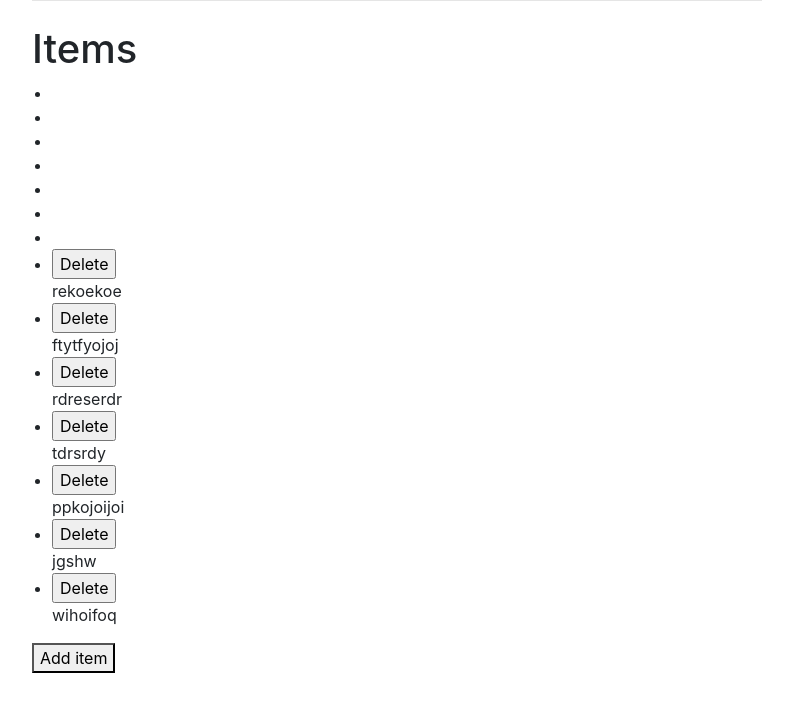
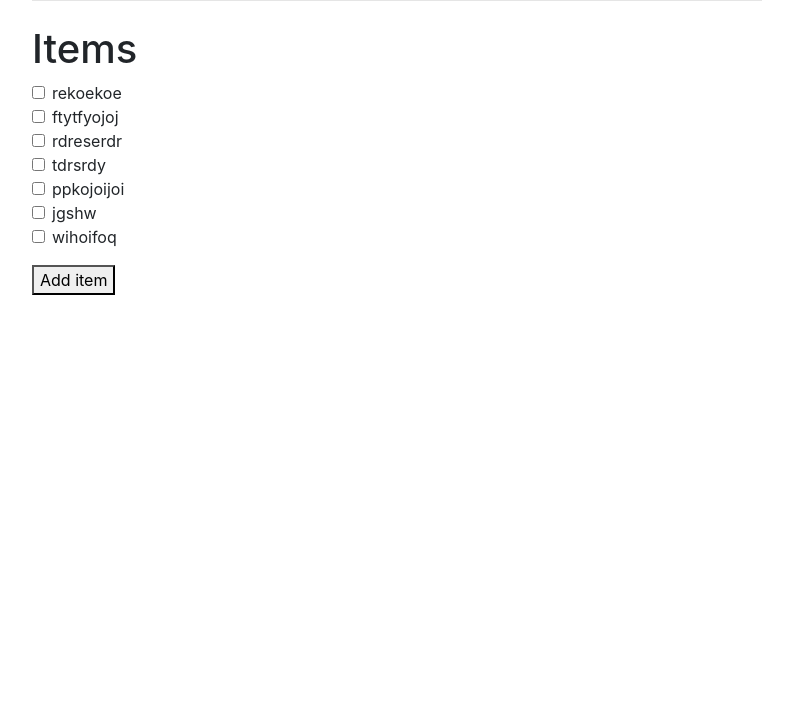
Before and after one commit to danhchau-phan/to-do-list-django, a Django app: page /todoapp/ in a window 1280 px wide. Shown: the top 712 px of the page, without its empty margins (243-1036 px from the left). Run offline with Django 3.2, Linux system fonts and the light colour scheme; data comes from the database, SQL or seed files in the repository; both versions use the stored data as it was after the commit; some libraries are stand-ins or nearby versions.

Commit message:
change input from button to checkbox and stop working

```diff
--- a/todo/todoapp/templates/todoapp/index.html
+++ b/todo/todoapp/templates/todoapp/index.html
@@ -3,16 +3,18 @@
 <h1>Items</h1>
 <ul class="form-check">
     {% for item in items %}
-        <li>
+
             {% if not item.done %}
+            <li>
                 <form action="{% url 'todoapp:remove' item.id %}" method="post">
                     {% csrf_token %}
-                    <!-- <input class="form-check-input" type="checkbox" name="item" id="item{{ forloop.counter }}" value="{{ item.id }}"> -->
-                    <input type="submit" value="Delete">
+                    <!-- <input class="form-check-input" type="checkbox submit" name="item" id="item{{ forloop.counter }}" value="{{ item.id }}"> -->
+                    <input class="form-check-input" type="checkbox" id="item{{ forloop.counter }}"/>
+                    <!-- <input type="submit" value="Delete"> -->
                 </form>
                 <label class="form-check-label" for="item{{ forloop.counter }}">{{ item.text }}</label>
+            </li>
             {% endif %}
-        </li>
 
     {% endfor %}
 
```
Also changed, not shown: todo/db.sqlite3.
